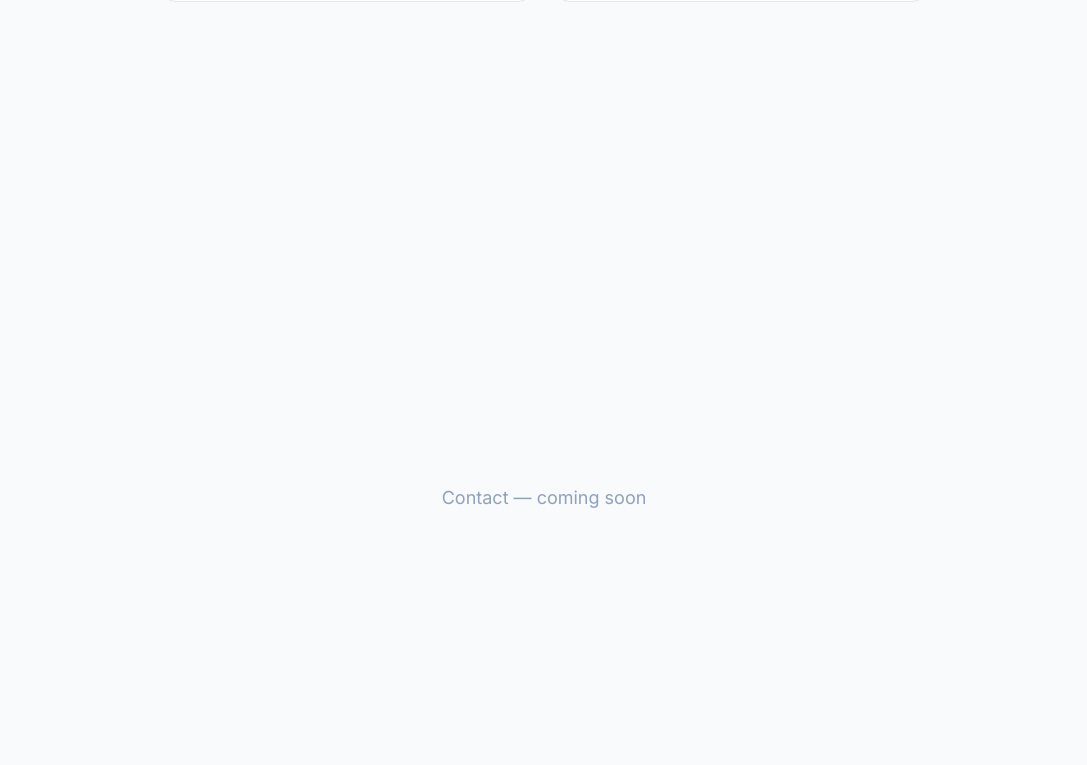
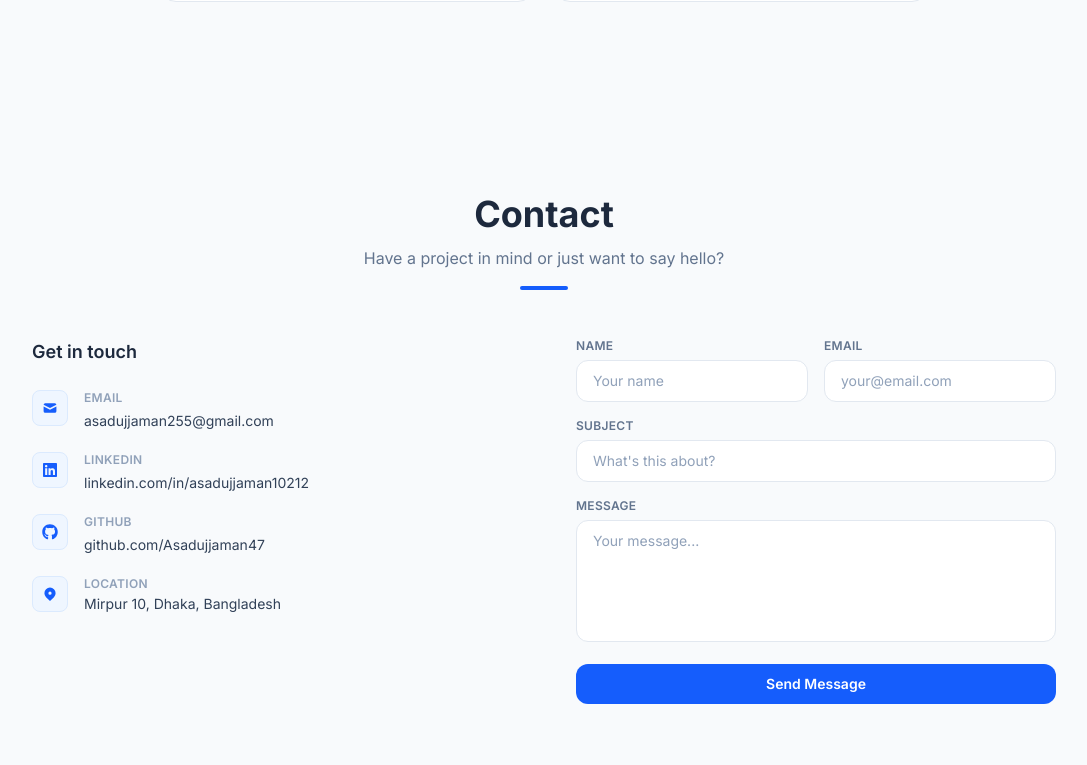
Before and after one commit to Asadujjaman47/asadujjaman47.github.io, a React (Vite) app: page / in a window 1280 px wide. Shown: the part 6395-7160 px from the top of the page, without its empty margins (96-1183 px from the left). Built offline with nearby package versions, Linux system fonts and the light colour scheme.

Commit message:
Phase 10: Add Contact section with direct links and EmailJS form

```diff
--- a/src/App.jsx
+++ b/src/App.jsx
@@ -8,6 +8,7 @@ import Projects from './components/sections/Projects'
 import Competitive from './components/sections/Competitive'
 import Education from './components/sections/Education'
 import Achievements from './components/sections/Achievements'
+import Contact from './components/sections/Contact'
 
 export default function App() {
   return (
@@ -31,9 +32,7 @@ export default function App() {
 
         <Achievements />
 
-        <section id="contact" className="min-h-screen flex items-center justify-center">
-          <p className="text-slate-400 text-lg">Contact — coming soon</p>
-        </section>
+        <Contact />
       </main>
 
       <Footer />
--- /dev/null
+++ b/src/components/sections/Contact.jsx
@@ -0,0 +1,161 @@
+import { useState, useRef } from 'react'
+import emailjs from '@emailjs/browser'
+import { motion } from 'framer-motion'
+import { HiLocationMarker, HiMail } from 'react-icons/hi'
+import { FaLinkedin, FaGithub } from 'react-icons/fa'
+import SectionTitle from '../ui/SectionTitle'
+import FadeInSection from '../ui/FadeInSection'
+
+const contactItems = [
+  {
+    icon: HiMail,
+    label: 'Email',
+    value: 'asadujjaman255@gmail.com',
+    href: 'mailto:asadujjaman255@gmail.com',
+  },
+  {
+    icon: FaLinkedin,
+    label: 'LinkedIn',
+    value: 'linkedin.com/in/asadujjaman10212',
+    href: 'https://www.linkedin.com/in/asadujjaman10212/',
+  },
+  {
+    icon: FaGithub,
+    label: 'GitHub',
+    value: 'github.com/Asadujjaman47',
+    href: 'https://github.com/Asadujjaman47',
+  },
+  {
+    icon: HiLocationMarker,
+    label: 'Location',
+    value: 'Mirpur 10, Dhaka, Bangladesh',
+    href: null,
+  },
+]
+
+const inputClass = 'w-full px-4 py-2.5 text-sm rounded-xl border border-slate-200 bg-white text-slate-700 placeholder-slate-400 focus:outline-none focus:border-blue-400 focus:ring-1 focus:ring-blue-100 transition'
+const labelClass = 'text-xs font-semibold text-slate-500 uppercase tracking-wide mb-1.5 block'
+
+export default function Contact() {
+  const formRef = useRef()
+  const [loading, setLoading] = useState(false)
+  const [toast, setToast] = useState(null)
+
+  const handleSubmit = async (e) => {
+    e.preventDefault()
+    setLoading(true)
+    try {
+      await emailjs.sendForm(
+        import.meta.env.VITE_EMAILJS_SERVICE_ID,
+        import.meta.env.VITE_EMAILJS_TEMPLATE_ID,
+        formRef.current,
+        { publicKey: import.meta.env.VITE_EMAILJS_PUBLIC_KEY }
+      )
+      setToast({ type: 'success', message: 'Message sent successfully!' })
+      formRef.current.reset()
+    } catch {
+      setToast({ type: 'error', message: 'Something went wrong. Please try again.' })
+    } finally {
+      setLoading(false)
+      setTimeout(() => setToast(null), 4000)
+    }
+  }
+
+  return (
+    <section id="contact" className="py-24 bg-slate-50">
+      <div className="max-w-6xl mx-auto px-6 sm:px-10 lg:px-16">
+        <SectionTitle
+          title="Contact"
+          subtitle="Have a project in mind or just want to say hello?"
+        />
+
+        <div className="grid grid-cols-1 md:grid-cols-2 gap-10 lg:gap-16 items-start">
+
+          {/* Left — direct contact info */}
+          <FadeInSection>
+            <h3 className="text-lg font-semibold text-slate-800 mb-6">Get in touch</h3>
+            <div className="space-y-5">
+              {contactItems.map(({ icon: Icon, label, value, href }) => (
+                <div key={label} className="flex items-start gap-4">
+                  <div className="w-9 h-9 rounded-lg bg-blue-50 border border-blue-100 flex items-center justify-center flex-shrink-0">
+                    <Icon className="text-blue-600" size={16} />
+                  </div>
+                  <div>
+                    <p className="text-xs font-semibold text-slate-400 uppercase tracking-wide mb-0.5">{label}</p>
+                    {href ? (
+                      <a
+                        href={href}
+                        target={href.startsWith('http') ? '_blank' : undefined}
+                        rel="noopener noreferrer"
+                        className="text-sm text-slate-700 hover:text-blue-600 transition-colors"
+                      >
+                        {value}
+                      </a>
+                    ) : (
+                      <p className="text-sm text-slate-700">{value}</p>
+                    )}
+                  </div>
+                </div>
+              ))}
+            </div>
+          </FadeInSection>
+
+          {/* Right — EmailJS contact form */}
+          <FadeInSection delay={0.1}>
+            <form ref={formRef} onSubmit={handleSubmit} className="space-y-4">
+              <div className="grid grid-cols-1 sm:grid-cols-2 gap-4">
+                <div>
+                  <label className={labelClass}>Name</label>
+                  <input type="text" name="from_name" required placeholder="Your name" className={inputClass} />
+                </div>
+                <div>
+                  <label className={labelClass}>Email</label>
+                  <input type="email" name="from_email" required placeholder="your@email.com" className={inputClass} />
+                </div>
+              </div>
+              <div>
+                <label className={labelClass}>Subject</label>
+                <input type="text" name="subject" required placeholder="What's this about?" className={inputClass} />
+              </div>
+              <div>
+                <label className={labelClass}>Message</label>
+                <textarea name="message" required rows={5} placeholder="Your message..." className={`${inputClass} resize-none`} />
+              </div>
+
+              <button
+                type="submit"
+                disabled={loading}
+                className="w-full py-2.5 px-6 rounded-xl bg-blue-600 text-white text-sm font-semibold hover:bg-blue-700 transition-colors disabled:opacity-60 disabled:cursor-not-allowed flex items-center justify-center gap-2"
+              >
+                {loading ? (
+                  <>
+                    <svg className="animate-spin w-4 h-4" viewBox="0 0 24 24" fill="none">
+                      <circle className="opacity-25" cx="12" cy="12" r="10" stroke="currentColor" strokeWidth="4" />
+                      <path className="opacity-75" fill="currentColor" d="M4 12a8 8 0 018-8v8H4z" />
+                    </svg>
+                    Sending...
+                  </>
+                ) : 'Send Message'}
+              </button>
+
+              {toast && (
+                <motion.div
+                  initial={{ opacity: 0, y: 8 }}
+                  animate={{ opacity: 1, y: 0 }}
+                  className={`text-sm text-center px-4 py-2.5 rounded-xl font-medium ${
+                    toast.type === 'success'
+                      ? 'bg-green-50 text-green-700 border border-green-200'
+                      : 'bg-red-50 text-red-700 border border-red-200'
+                  }`}
+                >
+                  {toast.message}
+                </motion.div>
+              )}
+            </form>
+          </FadeInSection>
+
+        </div>
+      </div>
+    </section>
+  )
+}
```
